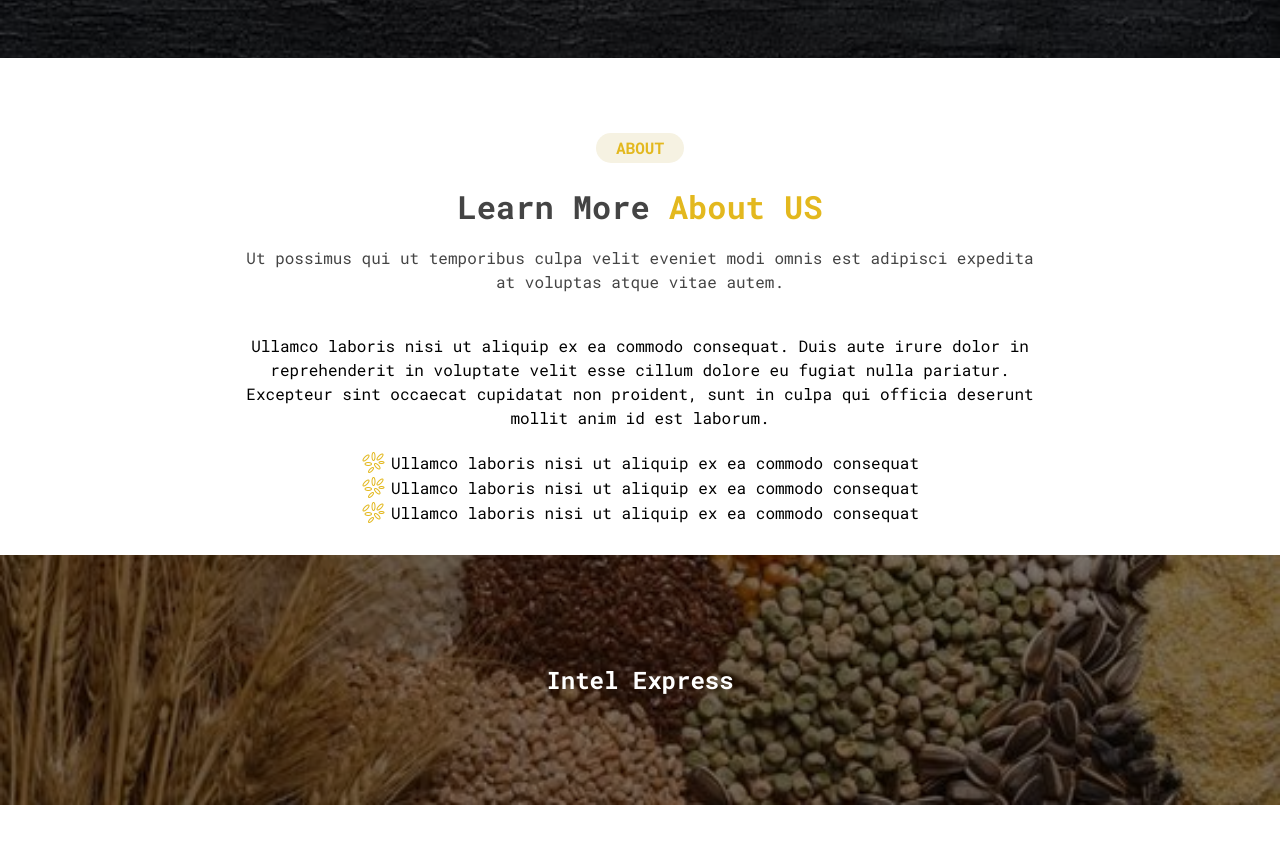
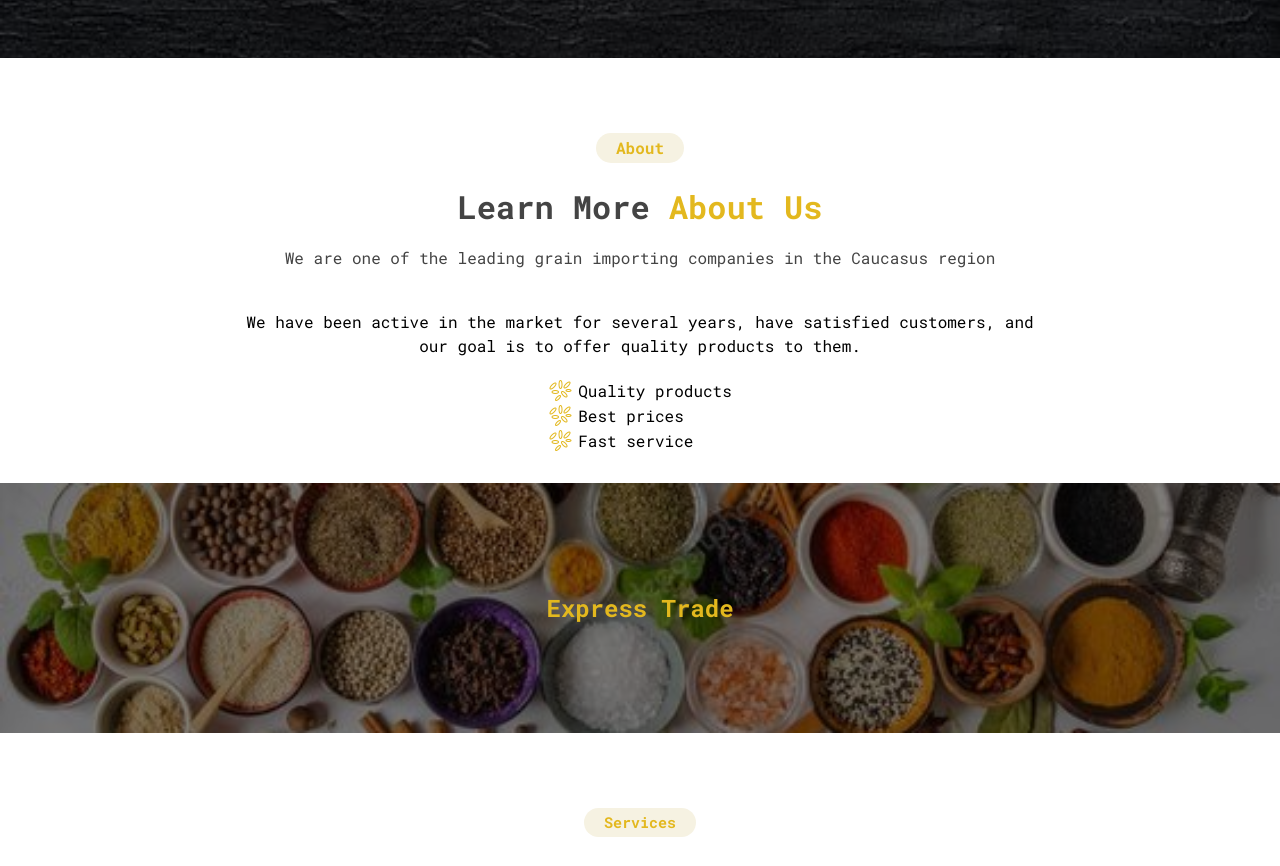
Before and after one commit to webLance24/plant-ecommerce, a React (Vite) app: page / in a window 1280 px wide. Shown: the part 742-1608 px from the top of the page. Built offline with nearby package versions, Linux system fonts and the light colour scheme; a web font is replaced by a local one.

Commit message:
feat: add about page language change

```diff
--- a/src/Components/About.tsx
+++ b/src/Components/About.tsx
@@ -1,9 +1,13 @@
-import { useEffect } from "react";
+import { useContext, useEffect } from "react";
 import Rice from "../../public/assets/grains.png";
 // import Grains from "../../public/assets/grains.jpg";
 import ScrollReveal from "scrollreveal";
+import { MyContext } from "./Context";
 
 function About() {
+  const context = useContext(MyContext);
+  const { changeLanguage }: any = context;
+
   // on scroll show component smooth effect
   useEffect(() => {
     const config = {
@@ -23,42 +27,47 @@
     <div id="about" className="pt-[75px]">
       <div className="flex justify-center items-center text-[#E3B81E] px-[15px]">
         <button className="bg-[#f6f2e2] rounded-full px-[20px] py-[3px] font-bold">
-          ABOUT
+          {changeLanguage === "ENG" ? "About" : "შესახებ"}
         </button>
       </div>
       <div className="flex justify-center items-center mt-[20px] px-[15px]">
         <h1 className="text-[#444444] text-[30px] lg:text-[32px] font-bold">
-          Learn More <span className="text-[#E3B81E]">About US</span>
+          {changeLanguage === "ENG" ? "Learn More" : "გაიგეთ მეტი"}{" "}
+          <span className="text-[#E3B81E]">
+            {changeLanguage === "ENG" ? "About Us" : "ჩვენს შესახებ"}
+          </span>
         </h1>
       </div>
 
       <div className="flex justify-center items-center mt-[15px] m-width-[70px] text-center text-[#444444] px-[15px]">
         <p>
-          Ut possimus qui ut temporibus culpa velit eveniet modi omnis est
-          adipisci expedita <br /> at voluptas atque vitae autem.
+          {changeLanguage === "ENG"
+            ? "We are one of the leading grain importing companies in the Caucasus region"
+            : "ჩვენ ვართ კავკასიის რეგიონში ერთ-ერთი წამყვანი ბურღულეულის შემომტანი კომპანია"}
         </p>
       </div>
 
       <div className="flex-wrap justify-center items-center mt-[40px] px-[15px] grid">
         <p className="text-center md:max-w-[800px] ">
-          Ullamco laboris nisi ut aliquip ex ea commodo consequat. Duis aute
-          irure dolor in reprehenderit in voluptate velit esse cillum dolore eu
-          fugiat nulla pariatur. Excepteur sint occaecat cupidatat non proident,
-          sunt in culpa qui officia deserunt mollit anim id est laborum.
+          {changeLanguage === "ENG"
+            ? "We have been active in the market for several years, have satisfied customers, and our goal is to offer quality products to them."
+            : "ჩვენ აქტიურად ვართ ბაზარზე უკვე რამდენიმე წელია, გვყავს კმაყოფილი მომხმარებლები და ჩვენი მიზანია მომხარებლებს შევთავაზოთ ხარისხიანი პროდუქცია"}
         </p>
 
-        <div className="mt-[20px]">
-          <p className="flex items-center justify-center gap-[5px]">
+        <div className="mt-[20px] m-auto flex flex-col">
+          <p className="flex items-center gap-[5px]">
             <img src={Rice} alt="" className="w-[25px] h-[25px]" />
-            Ullamco laboris nisi ut aliquip ex ea commodo consequat
+            {changeLanguage === "ENG"
+              ? "Quality products"
+              : "ხარისხიანი პროდუქცია"}
           </p>
-          <p className="flex items-center justify-center gap-[5px]">
+          <p className="flex items-center gap-[5px]">
             <img src={Rice} alt="" className="w-[25px] h-[25px]" />
-            Ullamco laboris nisi ut aliquip ex ea commodo consequat
+            {changeLanguage === "ENG" ? "Best prices" : "საუკეთესო ფასები"}
           </p>
-          <p className="flex items-center justify-center gap-[5px]">
+          <p className="flex items-center gap-[5px]">
             <img src={Rice} alt="" className="w-[25px] h-[25px]" />
-            Ullamco laboris nisi ut aliquip ex ea commodo consequat
+            {changeLanguage === "ENG" ? "Fast service" : "სწრაფი მომსახურება"}
           </p>
         </div>
       </div>
@@ -67,7 +76,9 @@
         {/* <img src={Grains} alt="Grains" className="w-full h-auto" /> */}
         <div className="absolute inset-0 bg-black opacity-50"></div>
         <div className="absolute inset-0 flex items-center justify-center">
-          <span className="text-white text-2xl font-bold">Intel Express</span>
+          <span className="text-[#E3B81E] text-2xl font-bold ">
+            Express Trade
+          </span>
         </div>
       </div>
     </div>
```
Also changed, not shown: public/assets/grains.jpg.
